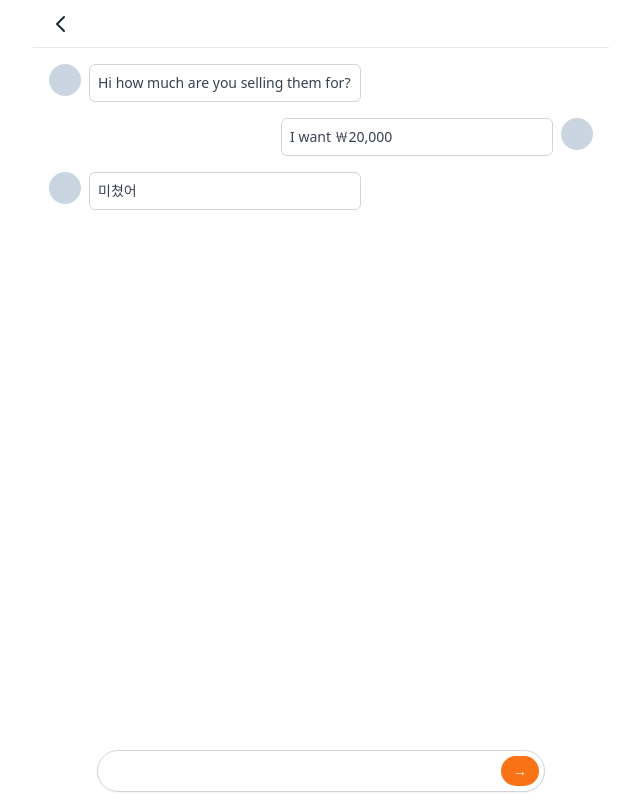
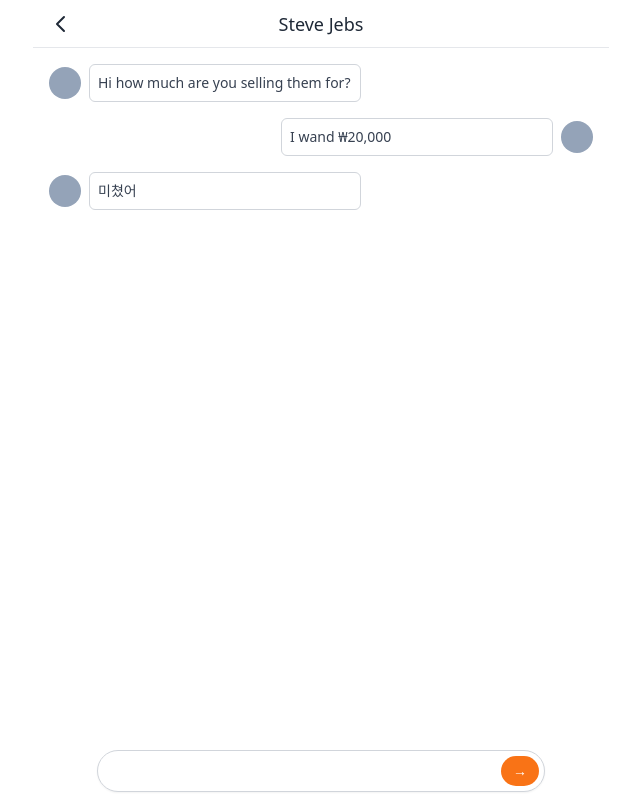
Before and after one commit to nlom0218/carrot-market, a Next.js app: page /chats/0 in a window 1280 px wide. Shown: the whole page, without its empty margins (319-959 px from the left). Built offline with nearby package versions, Linux system fonts and the light colour scheme.

Commit message:
components message

```diff
--- /dev/null
+++ b/components/message.tsx
@@ -0,0 +1,27 @@
+import { cls } from "../libs/utils";
+
+interface MessageProps {
+  message: string;
+  reversed?: boolean;
+  avatarUrl?: string;
+}
+
+export default function Message({
+  message,
+  reversed,
+  avatarUrl,
+}: MessageProps) {
+  return (
+    <div
+      className={cls(
+        "flex items-center space-x-2",
+        reversed ? "flex-row-reverse space-x-reverse" : ""
+      )}
+    >
+      <div className="h-8 w-8 rounded-full bg-slate-400" />
+      <div className="w-1/2 rounded-md border border-gray-300 p-2 text-sm text-gray-700">
+        <p>{message}</p>
+      </div>
+    </div>
+  );
+}
--- a/pages/chats/[id].tsx
+++ b/pages/chats/[id].tsx
@@ -1,29 +1,15 @@
 import type { NextPage } from "next";
 import Layout from "../../components/layout";
+import Message from "../../components/message";
 
 const ChatDetail: NextPage = () => {
   return (
-    <Layout canGoBack>
+    <Layout canGoBack title="Steve Jebs">
       <div className="space-y-4 px-4 pb-10">
-        <div className="flex items-start space-x-2">
-          <div className="h-8 w-8 rounded-full bg-slate-300" />
-          <div className="w-1/2 rounded-md border border-gray-300 p-2 text-sm text-gray-700">
-            <p>Hi how much are you selling them for?</p>
-          </div>
-        </div>
-        <div className="flex flex-row-reverse items-start space-x-2 space-x-reverse">
-          <div className="h-8 w-8 rounded-full bg-slate-300" />
-          <div className="w-1/2 rounded-md border border-gray-300 p-2 text-sm text-gray-700">
-            <p>I want ￦20,000</p>
-          </div>
-        </div>
-        <div className="flex items-start space-x-2">
-          <div className="h-8 w-8 rounded-full bg-slate-300" />
-          <div className="w-1/2 rounded-md border border-gray-300 p-2 text-sm text-gray-700">
-            <p>미쳤어</p>
-          </div>
-        </div>
-        <div className="fixed inset-x-0 bottom-2 mx-auto w-full max-w-md">
+        <Message message="Hi how much are you selling them for?" />
+        <Message message="I wand ₩20,000" reversed />
+        <Message message="미쳤어" />
+        <form className="fixed inset-x-0 bottom-2 mx-auto w-full max-w-md">
           <div className="relative flex items-center">
             <input
               type="text"
@@ -35,7 +21,7 @@ const ChatDetail: NextPage = () => {
               </button>
             </div>
           </div>
-        </div>
+        </form>
       </div>
     </Layout>
   );
--- a/pages/chats/index.tsx
+++ b/pages/chats/index.tsx
@@ -1,4 +1,5 @@
 import { NextPage } from "next";
+import Link from "next/link";
 import { useRouter } from "next/router";
 import Layout from "../../components/layout";
 
@@ -11,8 +12,8 @@ const Chats: NextPage = () => {
     <Layout title="채팅" hasTabBar>
       <div className="divide-y-[1px]">
         {[1, 1, 1, 1, 1, 1, 1].map((_, i) => (
-          <div
-            key={i}
+          <Link href={`/chats/${i}`} key={i}>
+            <a
               className=" flex cursor-pointer items-center space-x-3 py-3 px-4"
               onClick={onClickChat}
             >
@@ -23,7 +24,8 @@ const Chats: NextPage = () => {
                   See you tomorrow in the corner at 2pm!
                 </p>
               </div>
-          </div>
+            </a>
+          </Link>
         ))}
       </div>
     </Layout>
```
Lines whose indentation alone changed are shown as unchanged.
